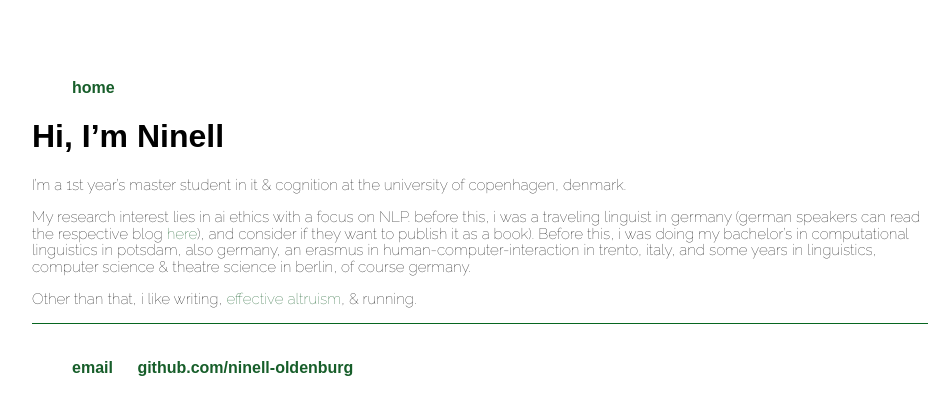
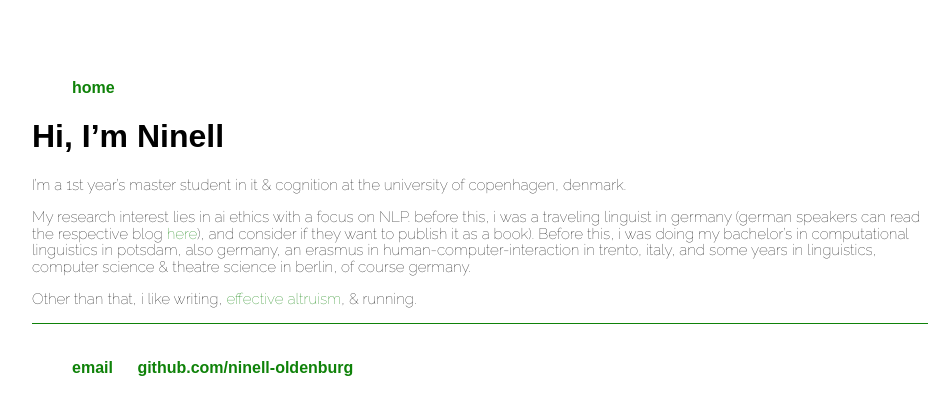
Before and after one commit to ninell-oldenburg/ninell-oldenburg.github.io, a Jekyll site: the page built from README.md, in a window 1280 px wide. Shown: the top 415 px of the page, without its empty margins (160-1110 px from the left). Built offline with Jekyll 4.4.1, drawn with Linux system fonts in a browser that asks for light colours; our own code applies the rules of GitHub Pages for plain Markdown files.

Commit message:
Update main.css

```diff
--- a/css/main.css
+++ b/css/main.css
@@ -14,7 +14,7 @@ nav ul li, footer ul li {
 }
 a {
     text-decoration: none;
-    color: #175e2a;
+    color: #0f8209;
 }
 a:hover {
     text-decoration: underline;
@@ -41,7 +41,7 @@ p {
     color: #010101;
 }
 footer {
-    border-top: 1px solid #076620;
+    border-top: 1px solid #0f8209;
     font-size: 1em;
 }
 
```
